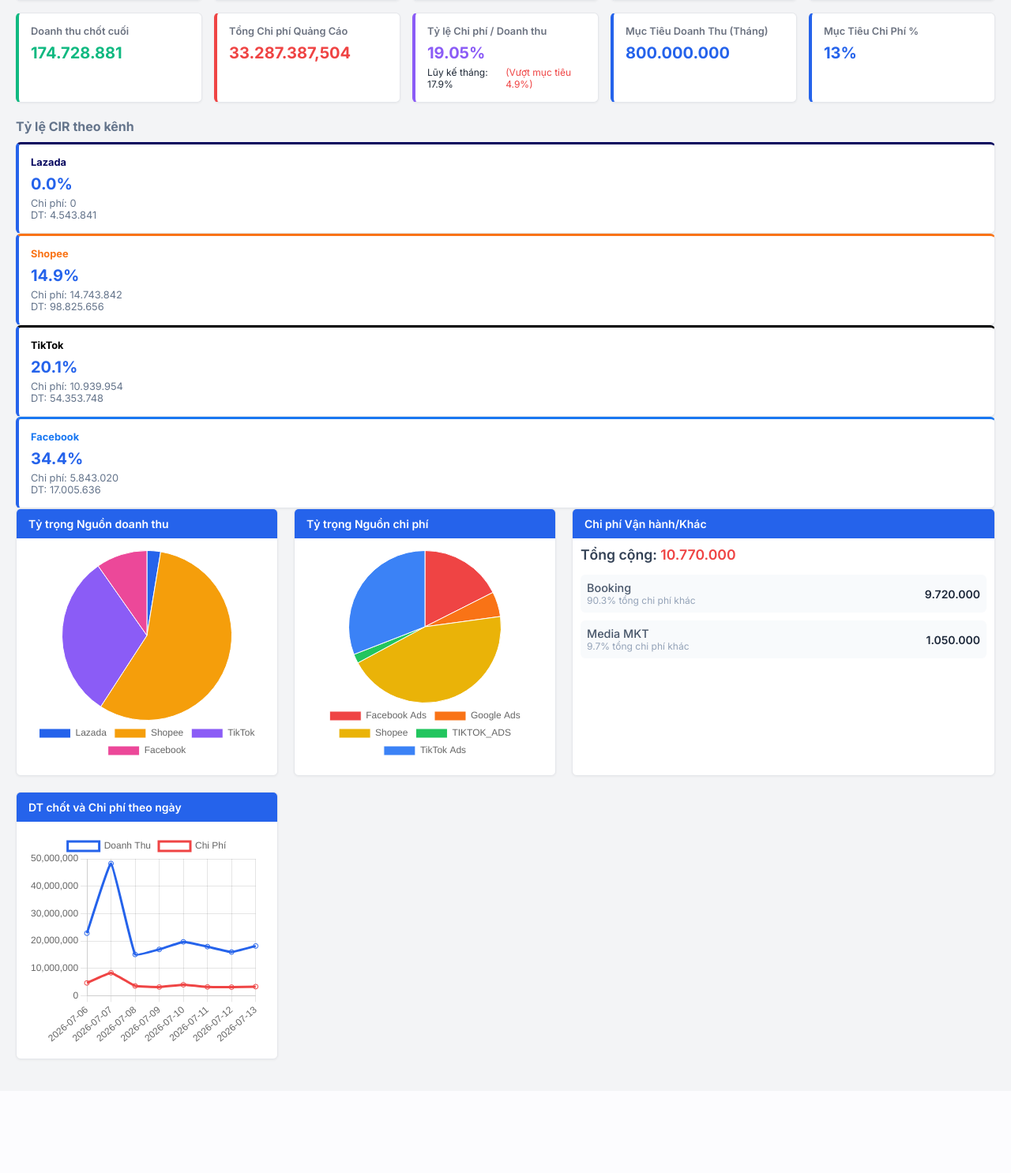
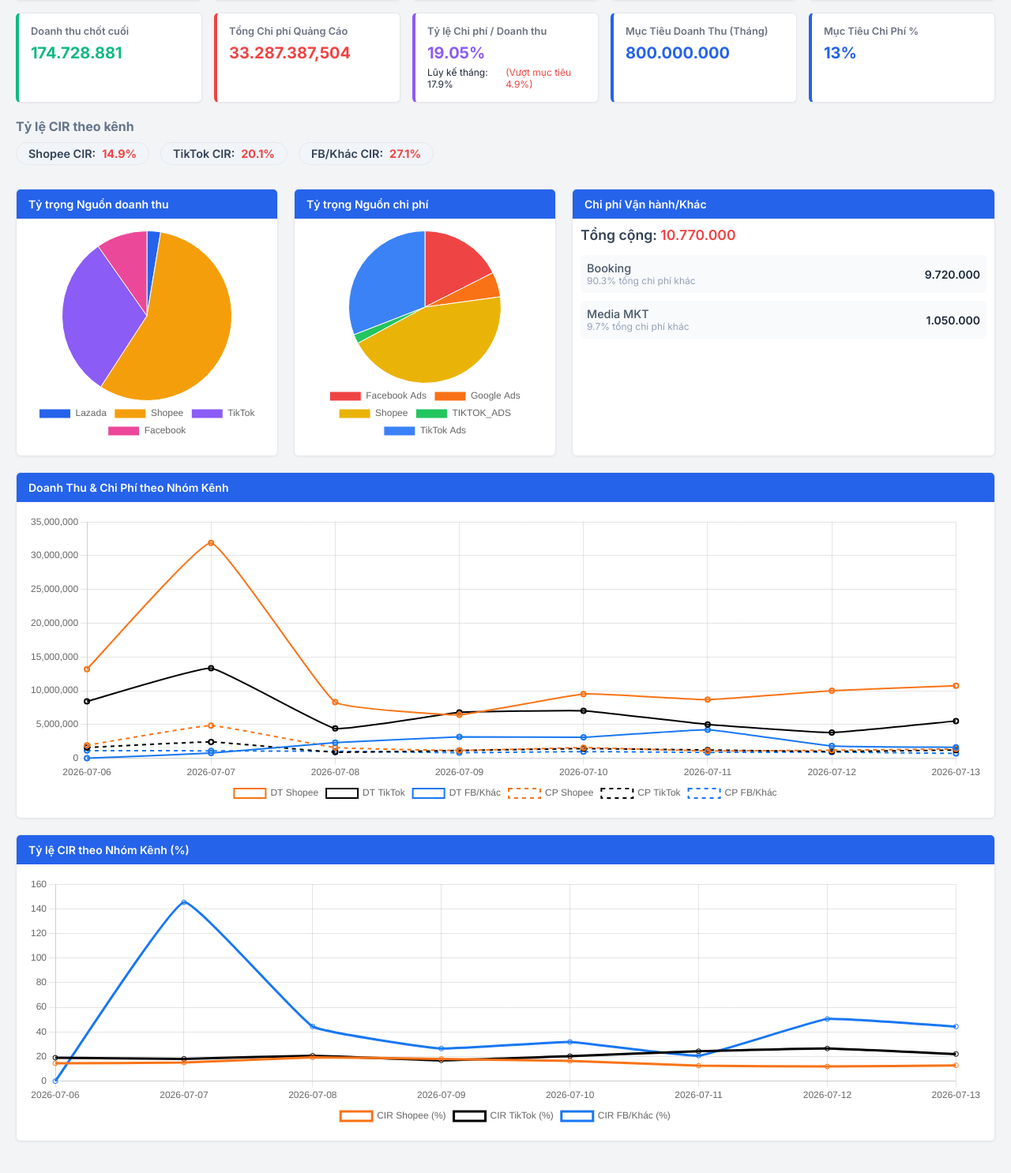
Before and after one commit to phamphilong0711-cell/tiktok-dashboard, a Flask app: page / in a window 1280 px wide. Shown: the part 306-1792 px from the top of the page at 79% size. Before the commit the page ends 1650 px from the top, so only its background shows below. Run offline with Flask 3, Linux system fonts and the light colour scheme.

Commit message:
Update bieu do gop nhom va CIR

```diff
--- a/static/style.css
+++ b/static/style.css
@@ -158,6 +158,33 @@ body {
     border-radius: 6px;
     box-shadow: 0 1px 3px rgba(0,0,0,0.05);
 }
+.charts-row-full {
+    display: flex;
+    flex-direction: column;
+    gap: 20px;
+    margin-bottom: 20px;
+}
+.cir-pill {
+    display: inline-flex;
+    align-items: center;
+    background: #f1f5f9;
+    border: 1px solid var(--border);
+    border-radius: 50px;
+    padding: 5px 15px;
+    font-size: 0.9rem;
+    font-weight: 600;
+    color: #334155;
+    margin-right: 10px;
+    margin-bottom: 10px;
+}
+.cir-pill span {
+    margin-left: 8px;
+    color: var(--primary);
+    font-weight: 700;
+}
+.cir-pill.warning span {
+    color: var(--danger);
+}
 .chart-header {
     background-color: var(--primary);
     color: white;
--- a/templates/index.html
+++ b/templates/index.html
@@ -90,7 +90,7 @@
 
         <!-- CIR Theo Kênh -->
         <h3 style="margin-top: 10px; font-size: 1rem; color: #64748b;">Tỷ lệ CIR theo kênh</h3>
-        <div class="overview-grid" id="channel-cir-grid" style="grid-template-columns: repeat(auto-fit, minmax(150px, 1fr)); margin-top: 10px;">
+        <div id="channel-cir-container" style="margin-top: 10px; margin-bottom: 20px;">
             <!-- Render via JS -->
         </div>
 
@@ -115,11 +115,17 @@
             </div>
         </div>
 
-        <div class="charts-row" style="margin-top: 20px;">
-            <div class="chart-card" style="width: 100%;">
-                <div class="chart-header">DT chốt và Chi phí theo ngày</div>
-                <div class="chart-body">
-                    <canvas id="lineChart"></canvas>
+        <div class="charts-row-full" style="margin-top: 20px;">
+            <div class="chart-card">
+                <div class="chart-header">Doanh Thu & Chi Phí theo Nhóm Kênh</div>
+                <div class="chart-body" style="height: 400px;">
+                    <canvas id="groupedLineChart"></canvas>
+                </div>
+            </div>
+            <div class="chart-card">
+                <div class="chart-header">Tỷ lệ CIR theo Nhóm Kênh (%)</div>
+                <div class="chart-body" style="height: 350px;">
+                    <canvas id="groupedCirChart"></canvas>
                 </div>
             </div>
         </div>
@@ -152,7 +158,8 @@
         const formatVND = (num) => new Intl.NumberFormat('vi-VN').format(num);
         let pieChartInst = null;
         let spendPieChartInst = null;
-        let lineChartInst = null;
+        let groupedLineChartInst = null;
+        let groupedCirChartInst = null;
 
         let globalData = null;
 
@@ -240,15 +247,36 @@
             // Daily Trends
             let daily_trends = {};
             revData.forEach(r => {
-                if (!daily_trends[r.date]) daily_trends[r.date] = {date: r.date, revenue: 0, orders: 0, spend: 0};
-                daily_trends[r.date].revenue += r.total_rev || 0;
-                daily_trends[r.date].orders += r.total_orders || 0;
+                if (!daily_trends[r.date]) {
+                    daily_trends[r.date] = {
+                        date: r.date,
+                        rev_shopee: 0, rev_tiktok: 0, rev_fb: 0,
+                        spend_shopee: 0, spend_tiktok: 0, spend_fb: 0
+                    };
+                }
+
+                let rev = r.total_rev || 0;
+                if (r.source === 'Shopee') daily_trends[r.date].rev_shopee += rev;
+                else if (r.source === 'TikTok') daily_trends[r.date].rev_tiktok += rev;
+                else if (r.source === 'Facebook' || r.source === 'Web/App' || r.source === 'Staff') daily_trends[r.date].rev_fb += rev;
             });
+
             spendData.forEach(s => {
                 if (s.platform.startsWith('Khác - ')) return;
-                if (!daily_trends[s.date]) daily_trends[s.date] = {date: s.date, revenue: 0, orders: 0, spend: 0};
-                daily_trends[s.date].spend += s.total_spend || 0;
+                if (!daily_trends[s.date]) {
+                    daily_trends[s.date] = {
+                        date: s.date,
+                        rev_shopee: 0, rev_tiktok: 0, rev_fb: 0,
+                        spend_shopee: 0, spend_tiktok: 0, spend_fb: 0
+                    };
+                }
+
+                let spend = s.total_spend || 0;
+                if (s.platform === 'Shopee' || s.platform === 'SHOPEE_ADS') daily_trends[s.date].spend_shopee += spend;
+                else if (s.platform === 'TikTok Ads' || s.platform === 'TIKTOK_ADS') daily_trends[s.date].spend_tiktok += spend;
+                else if (s.platform === 'Facebook Ads' || s.platform === 'Google Ads') daily_trends[s.date].spend_fb += spend;
             });
+
             let trend_list = Object.values(daily_trends).sort((a, b) => a.date.localeCompare(b.date));
 
             // Targets & MTD
@@ -292,7 +320,7 @@
             updateOtherCosts(other_costs_list, total_other_costs);
             updatePieChart(pie_chart);
             updateSpendPieChart(spend_pie_chart);
-            updateLineChart(trend_list);
+            updateGroupedLineCharts(trend_list);
         }
 
         function updateOverview(sum) {
@@ -330,26 +358,44 @@
         }
 
         function updateCIRChannels(cirData) {
-            const container = document.getElementById('channel-cir-grid');
+            const container = document.getElementById('channel-cir-container');
             container.innerHTML = '';
-            const colors = {'Shopee': '#f97316', 'TikTok': '#000000', 'Lazada': '#03045e', 'Facebook': '#1877f2', 'Google': '#ea4335'};
+
+            // Re-group for the CIR display as requested: Shopee, TikTok, FB/Khác
+            let groupedCir = {
+                'Shopee': {spend: 0, revenue: 0},
+                'TikTok': {spend: 0, revenue: 0},
+                'FB/Khác': {spend: 0, revenue: 0}
+            };
 
             for (let [channel, data] of Object.entries(cirData)) {
-                let color = colors[channel] || '#64748b';
-                let cirText = data.cir.toFixed(1) + '%';
+                if (channel === 'Shopee') {
+                    groupedCir['Shopee'].spend += data.spend;
+                    groupedCir['Shopee'].revenue += data.revenue;
+                } else if (channel === 'TikTok') {
+                    groupedCir['TikTok'].spend += data.spend;
+                    groupedCir['TikTok'].revenue += data.revenue;
+                } else {
+                    groupedCir['FB/Khác'].spend += data.spend;
+                    groupedCir['FB/Khác'].revenue += data.revenue;
+                }
+            }
 
-                let card = document.createElement('div');
-                card.className = 'kpi-card';
-                card.style.borderTop = `3px solid ${color}`;
-                card.innerHTML = `
-                    <div class="kpi-title" style="color: ${color}; font-weight: bold;">${channel}</div>
-                    <div class="kpi-value">${cirText}</div>
-                    <div style="font-size: 0.8rem; color: #64748b; margin-top: 5px;">
-                        Chi phí: ${formatVND(data.spend)}<br>
-                        DT: ${formatVND(data.revenue)}
+            const targetRatio = parseFloat(document.getElementById('val-target-ratio').innerText) || 15;
+
+            for (let [channel, data] of Object.entries(groupedCir)) {
+                if (data.revenue === 0 && data.spend === 0) continue;
+                let cir = data.revenue > 0 ? (data.spend / data.revenue * 100) : 0;
+                let cirText = cir.toFixed(1) + '%';
+                let isWarning = cir > targetRatio;
+                let warningClass = isWarning ? 'warning' : '';
+
+                let html = `
+                    <div class="cir-pill ${warningClass}" title="Chi phí: ${formatVND(data.spend)} | DT: ${formatVND(data.revenue)}">
+                        ${channel} CIR: <span>${cirText}</span>
                     </div>
                 `;
-                container.appendChild(card);
+                container.innerHTML += html;
             }
         }
 
@@ -426,34 +472,49 @@
             });
         }
 
-        function updateLineChart(trends) {
-            const ctx = document.getElementById('lineChart').getContext('2d');
-            if (lineChartInst) lineChartInst.destroy();
+        function updateGroupedLineCharts(trends) {
+            const ctxLine = document.getElementById('groupedLineChart').getContext('2d');
+            const ctxCir = document.getElementById('groupedCirChart').getContext('2d');
 
-            lineChartInst = new Chart(ctx, {
+            if (groupedLineChartInst) groupedLineChartInst.destroy();
+            if (groupedCirChartInst) groupedCirChartInst.destroy();
+
+            const labels = trends.map(t => t.date);
+
+            groupedLineChartInst = new Chart(ctxLine, {
                 type: 'line',
                 data: {
-                    labels: trends.map(t => t.date),
+                    labels: labels,
                     datasets: [
-                        {
-                            label: 'Doanh Thu',
-                            data: trends.map(t => t.revenue),
-                            borderColor: '#2563eb',
-                            backgroundColor: 'transparent',
-                            tension: 0.1
-                        },
-                        {
-                            label: 'Chi Phí',
-                            data: trends.map(t => t.spend),
-                            borderColor: '#ef4444',
-                            backgroundColor: 'transparent',
-                            tension: 0.1
-                        }
+                        { label: 'DT Shopee', data: trends.map(t => t.rev_shopee), borderColor: '#f97316', backgroundColor: 'transparent', tension: 0.1, borderWidth: 2 },
+                        { label: 'DT TikTok', data: trends.map(t => t.rev_tiktok), borderColor: '#000000', backgroundColor: 'transparent', tension: 0.1, borderWidth: 2 },
+                        { label: 'DT FB/Khác', data: trends.map(t => t.rev_fb), borderColor: '#1877f2', backgroundColor: 'transparent', tension: 0.1, borderWidth: 2 },
+                        { label: 'CP Shopee', data: trends.map(t => t.spend_shopee), borderColor: '#f97316', backgroundColor: 'transparent', borderDash: [5, 5], tension: 0.1, borderWidth: 2 },
+                        { label: 'CP TikTok', data: trends.map(t => t.spend_tiktok), borderColor: '#000000', backgroundColor: 'transparent', borderDash: [5, 5], tension: 0.1, borderWidth: 2 },
+                        { label: 'CP FB/Khác', data: trends.map(t => t.spend_fb), borderColor: '#1877f2', backgroundColor: 'transparent', borderDash: [5, 5], tension: 0.1, borderWidth: 2 }
                     ]
                 },
                 options: {
                     responsive: true, maintainAspectRatio: false,
-                    interaction: { mode: 'index', intersect: false }
+                    interaction: { mode: 'index', intersect: false },
+                    plugins: { legend: { position: 'bottom' } }
+                }
+            });
+
+            groupedCirChartInst = new Chart(ctxCir, {
+                type: 'line',
+                data: {
+                    labels: labels,
+                    datasets: [
+                        { label: 'CIR Shopee (%)', data: trends.map(t => t.rev_shopee > 0 ? (t.spend_shopee/t.rev_shopee*100).toFixed(1) : 0), borderColor: '#f97316', backgroundColor: 'transparent', tension: 0.1 },
+                        { label: 'CIR TikTok (%)', data: trends.map(t => t.rev_tiktok > 0 ? (t.spend_tiktok/t.rev_tiktok*100).toFixed(1) : 0), borderColor: '#000000', backgroundColor: 'transparent', tension: 0.1 },
+                        { label: 'CIR FB/Khác (%)', data: trends.map(t => t.rev_fb > 0 ? (t.spend_fb/t.rev_fb*100).toFixed(1) : 0), borderColor: '#1877f2', backgroundColor: 'transparent', tension: 0.1 }
+                    ]
+                },
+                options: {
+                    responsive: true, maintainAspectRatio: false,
+                    interaction: { mode: 'index', intersect: false },
+                    plugins: { legend: { position: 'bottom' } }
                 }
             });
         }
```
Also changed, not shown: test_fb.py (added, +51 -0 lines).
